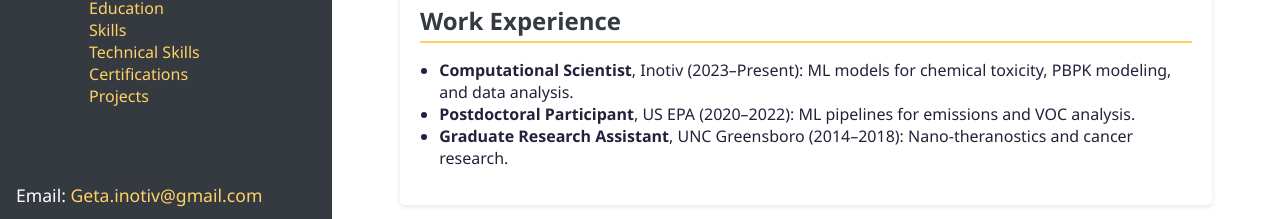
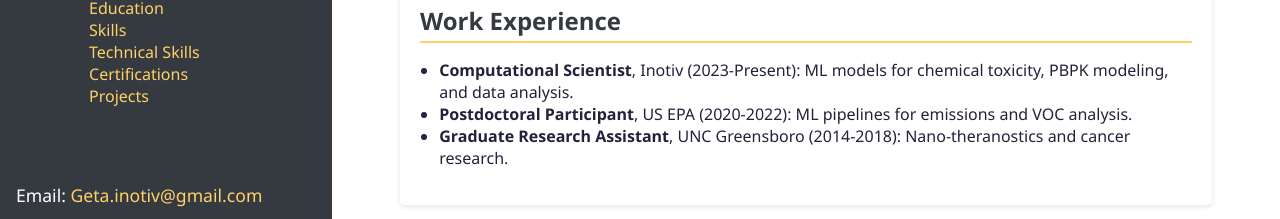
Before and after one commit to Gtedget/personal-web-page-, a website: page index.html in a window 1280 px wide. Shown: the part 296-515 px from the top of the page. Drawn offline with Linux system fonts and the light colour scheme.

Commit message:
Update index.html in root and src for GitHub Pages

```diff
--- a/index.html
+++ b/index.html
@@ -119,9 +119,9 @@
             <section class="section" id="work">
                 <h2>Work Experience</h2>
                 <ul>
-                    <li><strong>Computational Scientist</strong>, Inotiv (2023–Present): ML models for chemical toxicity, PBPK modeling, and data analysis.</li>
-                    <li><strong>Postdoctoral Participant</strong>, US EPA (2020–2022): ML pipelines for emissions and VOC analysis.</li>
-                    <li><strong>Graduate Research Assistant</strong>, UNC Greensboro (2014–2018): Nano-theranostics and cancer research.</li>
+                    <li><strong>Computational Scientist</strong>, Inotiv (2023-Present): ML models for chemical toxicity, PBPK modeling, and data analysis.</li>
+                    <li><strong>Postdoctoral Participant</strong>, US EPA (2020-2022): ML pipelines for emissions and VOC analysis.</li>
+                    <li><strong>Graduate Research Assistant</strong>, UNC Greensboro (2014-2018): Nano-theranostics and cancer research.</li>
                 </ul>
             </section>
             <section class="section" id="teaching">
```
